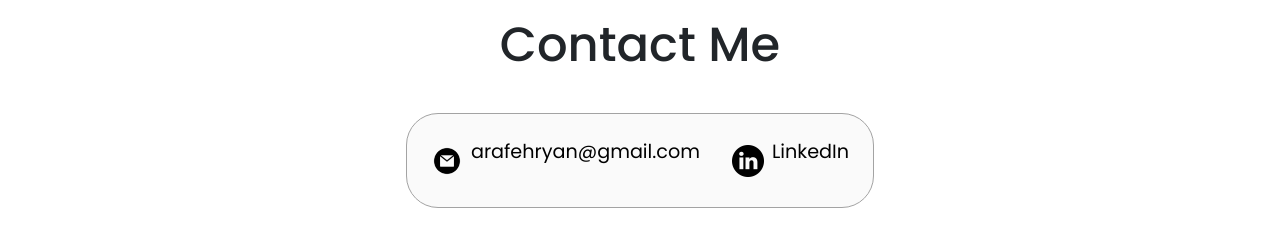
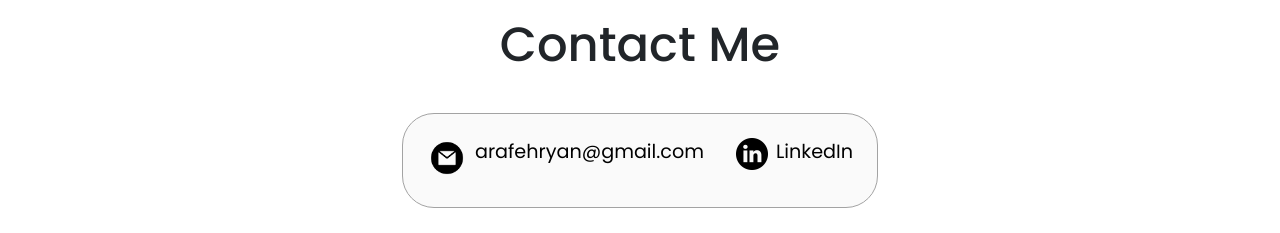
Before and after one commit to issryan/Portfolio, a React (Create React App) app: page / in a window 1280 px wide. Shown: the part 3260-3493 px from the top of the page. Built offline with nearby package versions, Linux system fonts and the light colour scheme.

Commit message:
modify: contact me sizing

```diff
--- a/src/components/contacts/contacts.css
+++ b/src/components/contacts/contacts.css
@@ -18,7 +18,6 @@
 
 .contact-info-container {
     display: flex;
-    align-items: center;
     justify-content: center;
     gap: 0.5rem;
     margin: 1rem;
@@ -32,7 +31,7 @@
     cursor: default;
 }
 
-.email-icon {
+img.email-icon {
     height: 2.5rem;
 
 }
--- a/src/index.css
+++ b/src/index.css
@@ -49,7 +49,7 @@ body {
   /* ICONS */
 
   .icon {
-    cursor: pointer;
+    cursor: default;
     height: 2rem;
   }
 
```
